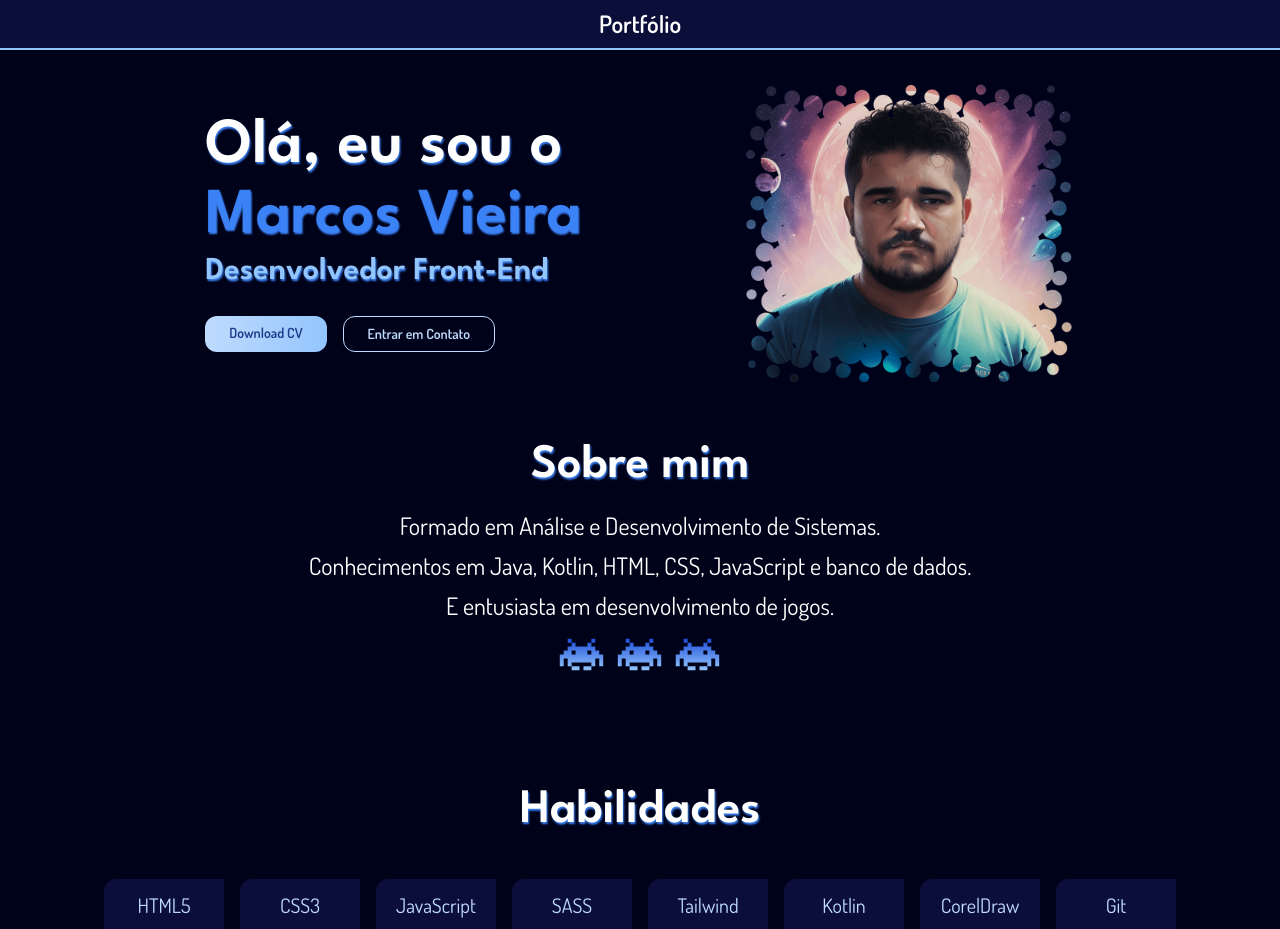
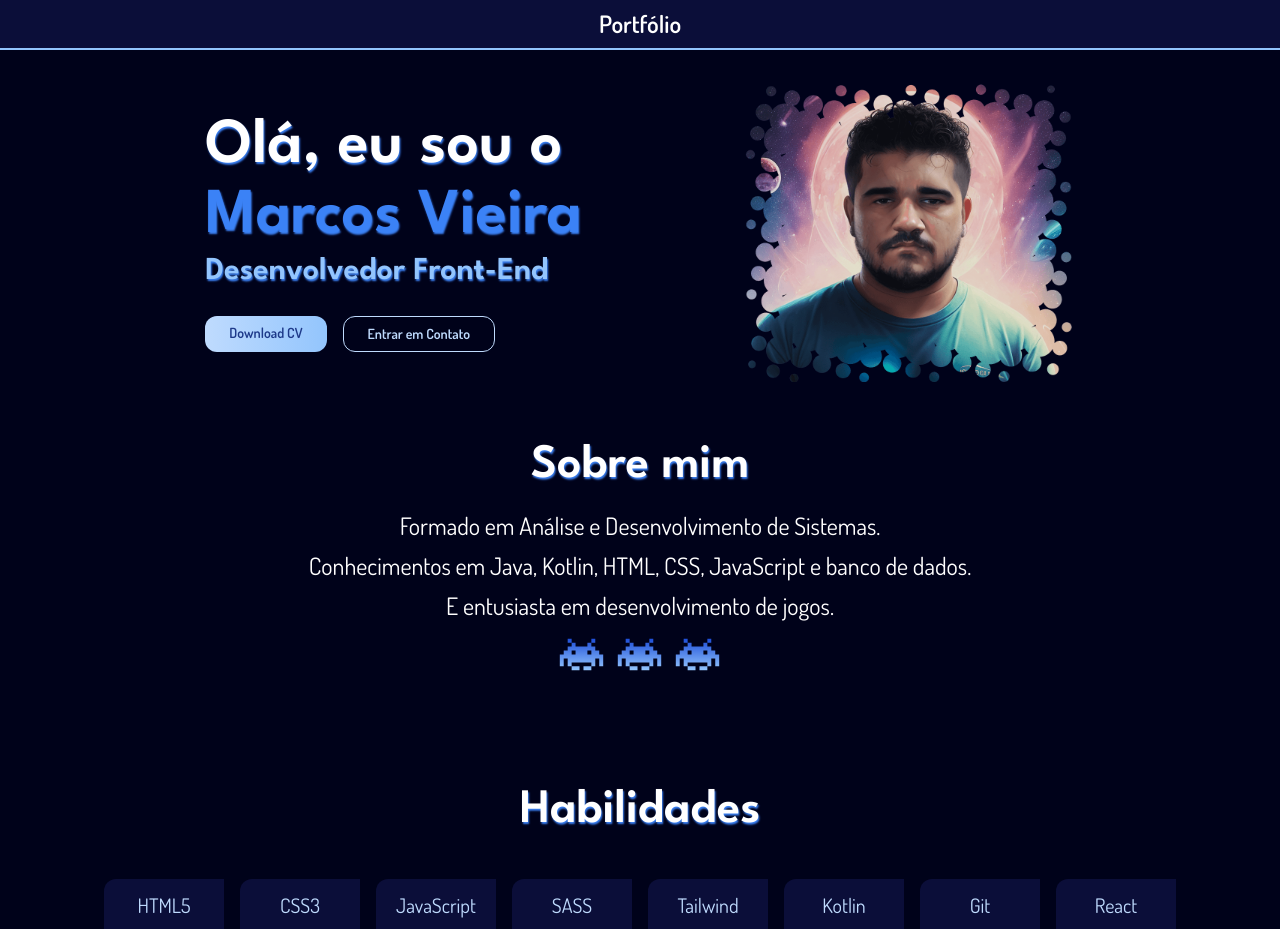
Before and after one commit to marvieiradev/portfolio, a React (Vite) app: page / in a window 1280 px wide. Shown: the top 929 px of the page. Built offline with nearby package versions, Linux system fonts and the light colour scheme.

Commit message:
feat: new skill added

```diff
--- a/src/app.jsx
+++ b/src/app.jsx
@@ -90,8 +90,8 @@ export function App() {
           <Skill text="SASS" logo="sass" />
           <Skill text="Tailwind" logo="tailwind" />
           <Skill text="Kotlin" logo="kotlin" />
-          <Skill text="CorelDraw" logo="corel" />
           <Skill text="Git" logo="git" />
+          <Skill text="React" logo="react" />
 
         </div>
 
```
Also changed, not shown: public/images/skills/node.svg (added).
